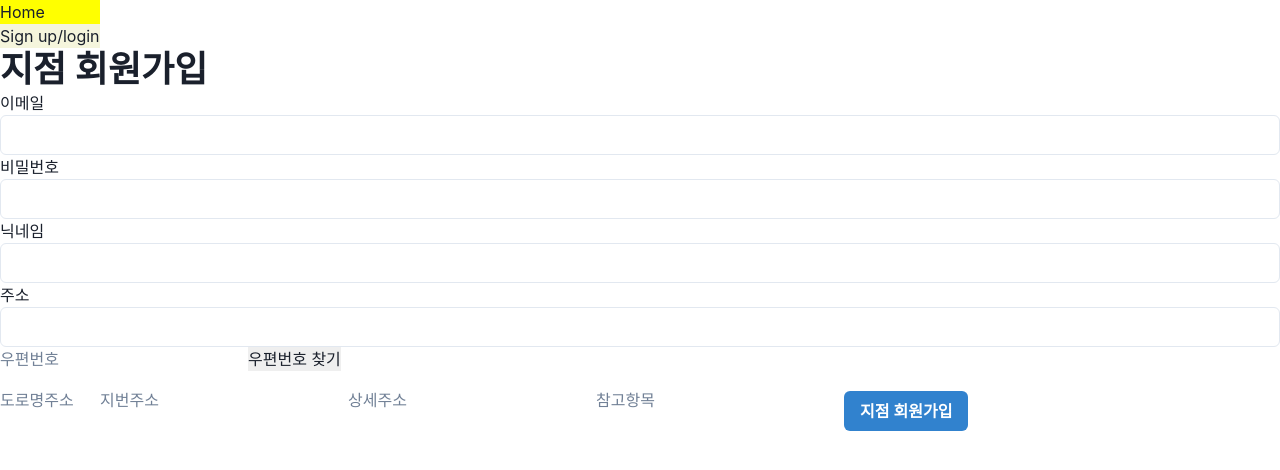
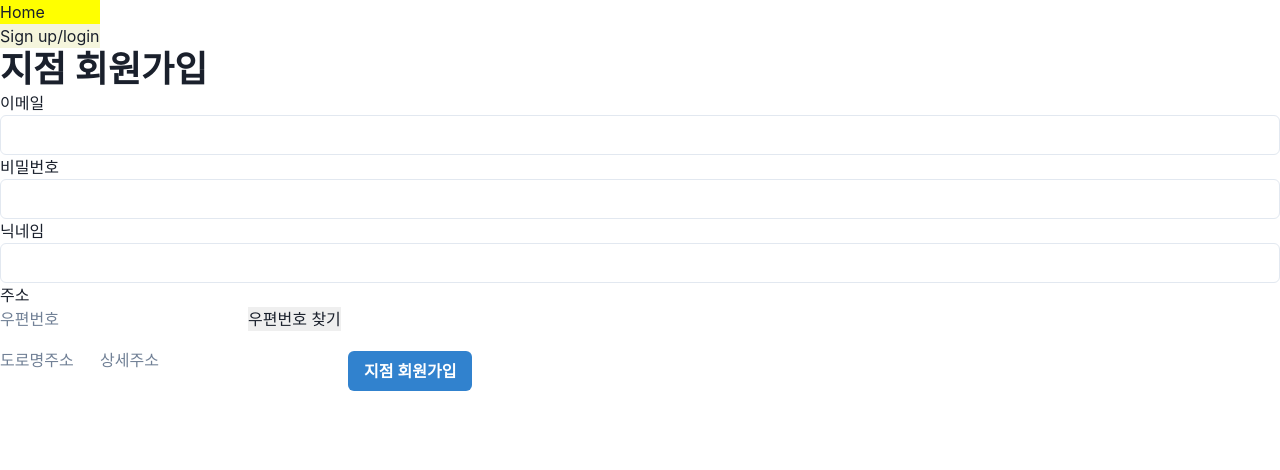
Before and after one commit to huitopia/mega-around, a React (Vite) app in the folder frontend/: page /signup/branch in a window 1280 px wide. Shown: the top 470 px of the page. Built offline with nearby package versions, Linux system fonts and the light colour scheme.

Commit message:
지점 주소값 입력 작성 중

```diff
--- a/frontend/src/SignupBranch.jsx
+++ b/frontend/src/SignupBranch.jsx
@@ -6,18 +6,16 @@ export function SignUpBranch() {
   const [email, setEmail] = useState("");
   const [password, setPassword] = useState("");
   const [branchName, setBranchName] = useState("");
-  const [address, setAddress] = useState("");
   const toast = useToast();
 
   const [postcode, setPostcode] = useState("");
   const [roadAddress, setRoadAddress] = useState("");
-  const [jibunAddress, setJibunAddress] = useState("");
   const [extraAddress, setExtraAddress] = useState("");
   const [guide, setGuide] = useState("");
 
   function handleSignup() {
     axios
-      .post("/api/user/branch", { email, password, branchName, address })
+      .post("/api/user/branch", { email, password, branchName, roadAddress })
       .then(() =>
         toast({
           description: "지점 가입이 성공하였습니다.",
@@ -71,15 +69,15 @@ export function SignUpBranch() {
 
         setPostcode(data.zonecode);
         setRoadAddress(roadAddr);
-        setJibunAddress(data.jibunAddress);
-        setExtraAddress(roadAddr !== "" ? extraRoadAddr : "");
+        // setJibunAddress(data.jibunAddress);
+        // setExtraAddress(roadAddr !== "" ? extraRoadAddr : "");
 
         if (data.autoRoadAddress) {
           setGuide(
             "(예상 도로명 주소 : " + data.autoRoadAddress + extraRoadAddr + ")",
           );
-        } else if (data.autoJibunAddress) {
-          setGuide("(예상 지번 주소 : " + data.autoJibunAddress + ")");
+          // } else if (data.autoJibunAddress) {
+          //   setGuide("(예상 지번 주소 : " + data.autoJibunAddress + ")");
         } else {
           setGuide("");
         }
@@ -101,7 +99,6 @@ export function SignUpBranch() {
       <Input onChange={(e) => setBranchName(e.target.value)} />
       주소
       <br />
-      <Input onChange={(e) => setAddress(e.target.value)} />
       <input
         type="text"
         id="sample4_postcode"
@@ -123,13 +120,13 @@ export function SignUpBranch() {
         style={{ width: "100px" }}
         readOnly
       />
-      <input
-        type="text"
-        id="sample4_jibunAddress"
-        placeholder="지번주소"
-        value={jibunAddress}
-        readOnly
-      />
+      {/*<input*/}
+      {/*  type="text"*/}
+      {/*  id="sample4_jibunAddress"*/}
+      {/*  placeholder="지번주소"*/}
+      {/*  value={jibunAddress}*/}
+      {/*  readOnly*/}
+      {/*/>*/}
       <span
         id="guide"
         style={{ color: "#999", display: guide ? "block" : "none" }}
@@ -137,13 +134,13 @@ export function SignUpBranch() {
         {guide}
       </span>
       <input type="text" id="sample4_detailAddress" placeholder="상세주소" />
-      <input
-        type="text"
-        id="sample4_extraAddress"
-        placeholder="참고항목"
-        value={extraAddress}
-        readOnly
-      />
+      {/*<input*/}
+      {/*  type="text"*/}
+      {/*  id="sample4_extraAddress"*/}
+      {/*  placeholder="참고항목"*/}
+      {/*  value={extraAddress}*/}
+      {/*  readOnly*/}
+      {/*/>*/}
       <Button onClick={handleSignup} colorScheme={"blue"} mt={5}>
         지점 회원가입
       </Button>
```
